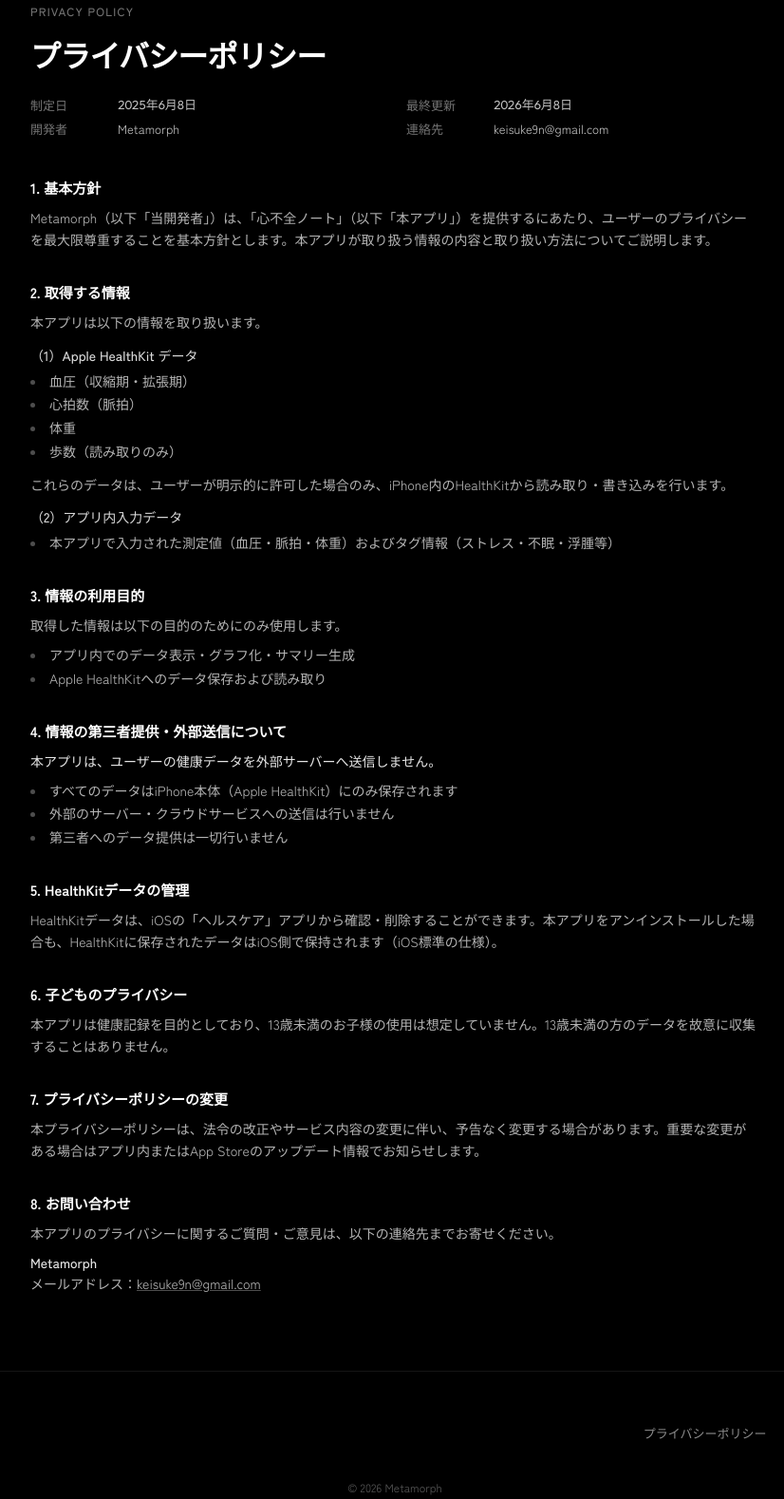
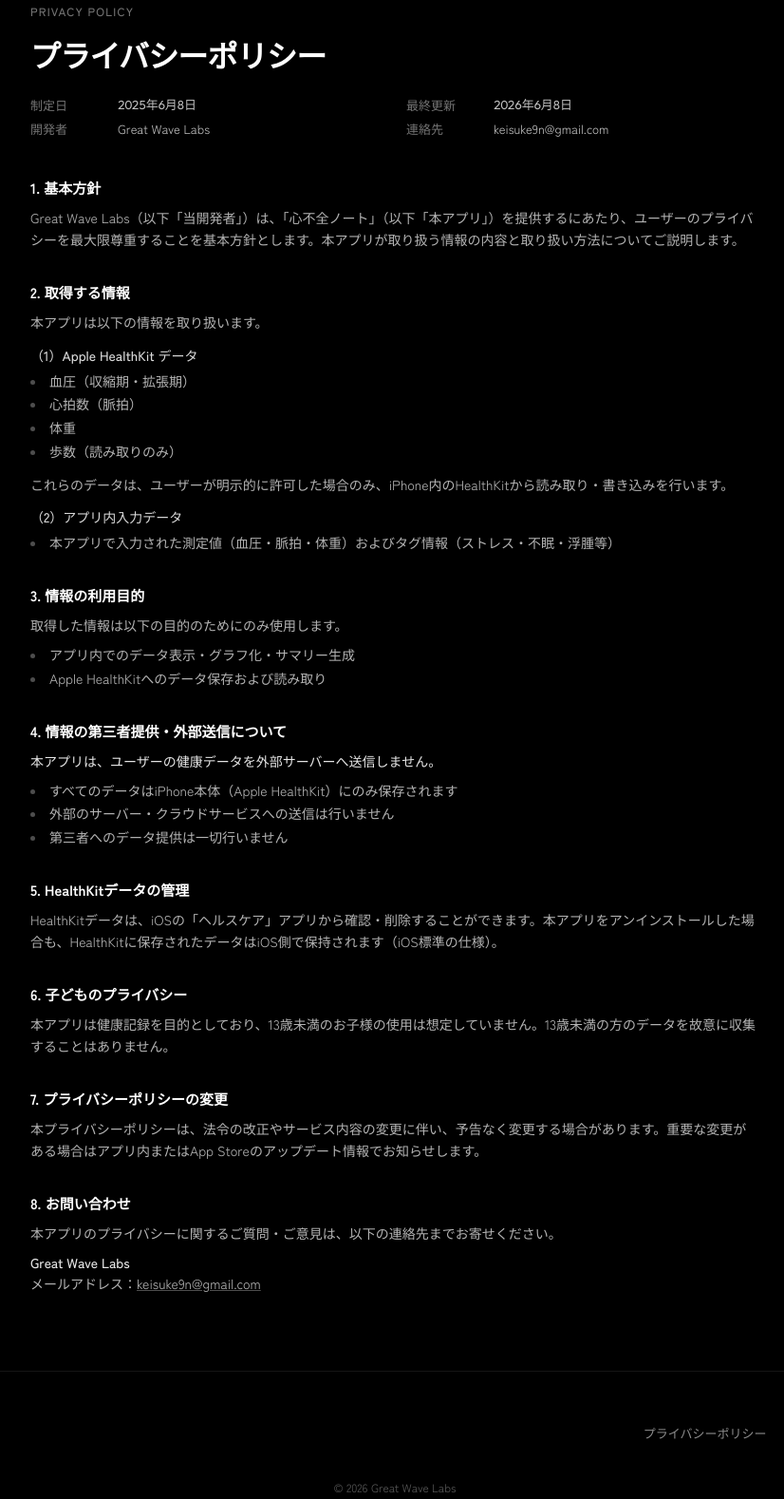
Before and after one commit to keisuke9n/iOS_HFN, a plain HTML site: page privacy.html in a window 1280 px wide. Shown: the part 4017-5595 px from the top of the page at 95% size, without its empty margins (224-1050 px from the left). Drawn offline with nearby package versions, Linux system fonts and the light colour scheme.

Commit message:
Update privacy.html

```diff
--- a/privacy.html
+++ b/privacy.html
@@ -506,7 +506,7 @@
       <dl class="mt-5 grid sm:grid-cols-2 gap-y-1.5 gap-x-6 text-[13px]">
         <div class="flex gap-3"><dt class="text-white/45 w-20 shrink-0">制定日</dt><dd class="text-white/75 font-num">2025年6月8日</dd></div>
         <div class="flex gap-3"><dt class="text-white/45 w-20 shrink-0">最終更新</dt><dd class="text-white/75 font-num">2026年6月8日</dd></div>
-        <div class="flex gap-3"><dt class="text-white/45 w-20 shrink-0">開発者</dt><dd class="text-white/75">Metamorph</dd></div>
+        <div class="flex gap-3"><dt class="text-white/45 w-20 shrink-0">開発者</dt><dd class="text-white/75">Great Wave Labs</dd></div>
         <div class="flex gap-3"><dt class="text-white/45 w-20 shrink-0">連絡先</dt><dd class="text-white/75">keisuke9n@gmail.com</dd></div>
       </dl>
     </div>
@@ -514,7 +514,7 @@
     <div class="reveal space-y-8 text-[14px] leading-relaxed text-white/70">
       <div>
         <h3 class="font-bold text-white text-[15px] mb-2">1. 基本方針</h3>
-        <p>Metamorph（以下「当開発者」）は、「心不全ノート」（以下「本アプリ」）を提供するにあたり、ユーザーのプライバシーを最大限尊重することを基本方針とします。本アプリが取り扱う情報の内容と取り扱い方法についてご説明します。</p>
+        <p>Great Wave Labs（以下「当開発者」）は、「心不全ノート」（以下「本アプリ」）を提供するにあたり、ユーザーのプライバシーを最大限尊重することを基本方針とします。本アプリが取り扱う情報の内容と取り扱い方法についてご説明します。</p>
       </div>
 
       <div>
@@ -571,7 +571,7 @@
       <div>
         <h3 class="font-bold text-white text-[15px] mb-2">8. お問い合わせ</h3>
         <p class="mb-2">本アプリのプライバシーに関するご質問・ご意見は、以下の連絡先までお寄せください。</p>
-        <p class="font-medium text-white/90">Metamorph</p>
+        <p class="font-medium text-white/90">Great Wave Labs</p>
         <p>メールアドレス：<a href="mailto:keisuke9n@gmail.com" class="underline decoration-white/30 hover:decoration-white">keisuke9n@gmail.com</a></p>
       </div>
     </div>
@@ -594,7 +594,7 @@
       <a href="https://apps.apple.com/jp/app/%E5%BF%83%E4%B8%8D%E5%85%A8%E3%83%8E%E3%83%BC%E3%83%88-%E8%A1%80%E5%9C%A7-%E4%BD%93%E9%87%8D%E8%A8%98%E9%8C%B2/id6752765830" class="hover:text-white transition">App Store</a>
     </div>
   </div>
-  <p class="text-center text-white/35 text-[12px] mt-8">© 2026 Metamorph</p>
+  <p class="text-center text-white/35 text-[12px] mt-8">© 2026 Great Wave Labs</p>
 </footer>
 
 <script>
```
